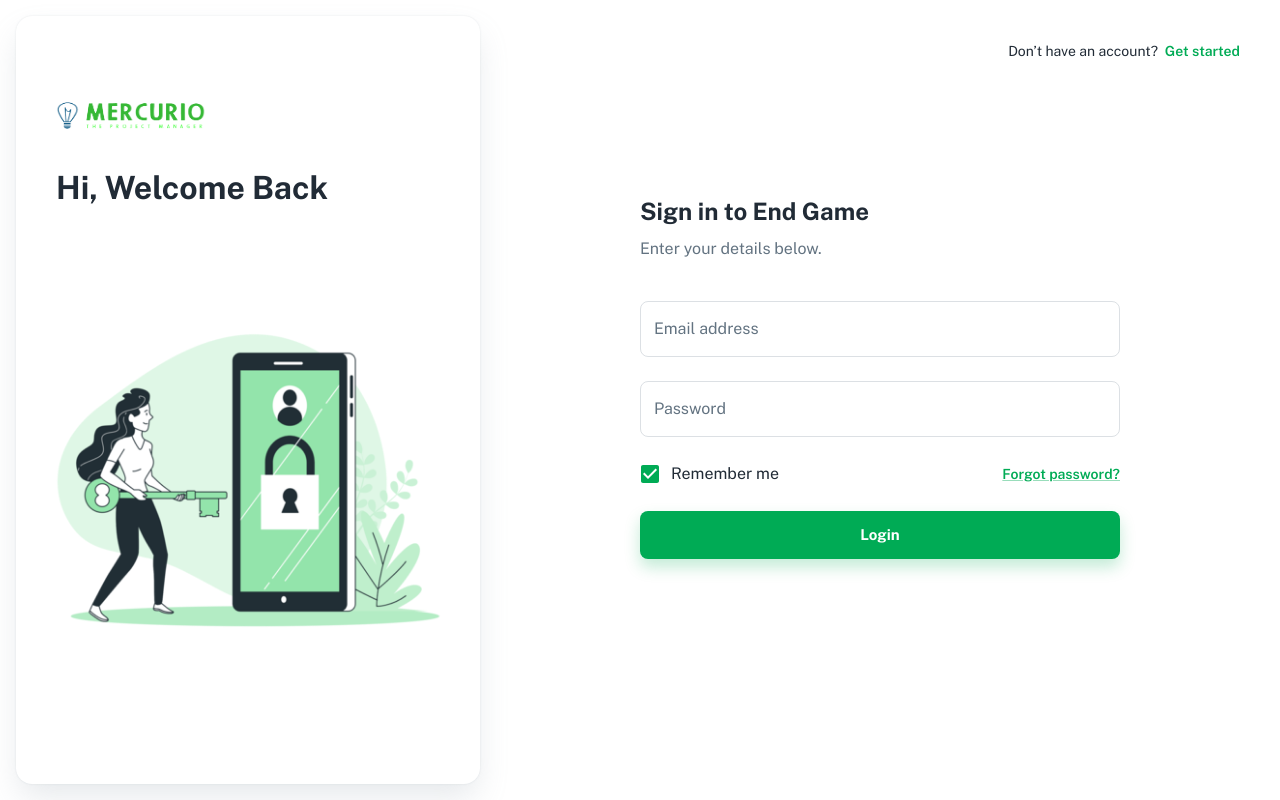
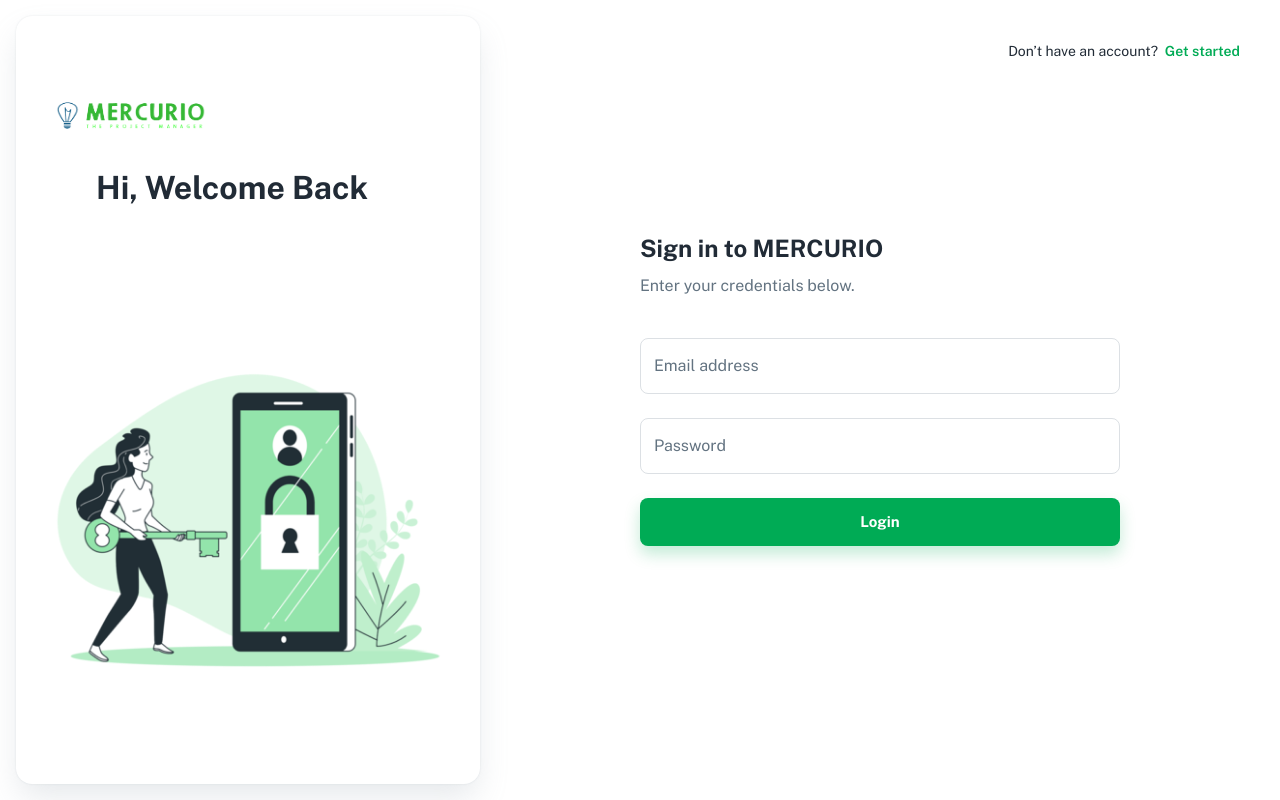
Before and after one commit to unawaretub86/EndGame, a React (Create React App) app: page /login in a window 1280 px wide. Built offline with nearby package versions, Linux system fonts and the light colour scheme; a web font is replaced by a local one.

Commit message:
style modifications added to login

```diff
--- a/src/components/authentication/login/LoginForm.jsx
+++ b/src/components/authentication/login/LoginForm.jsx
@@ -1,6 +1,6 @@
 import * as Yup from 'yup';
 import { useContext, useEffect, useState } from 'react';
-import { Link as RouterLink, useNavigate } from 'react-router-dom';
+import { useNavigate } from 'react-router-dom';
 import { useFormik, Form, FormikProvider } from 'formik';
 import { useMutation } from '@apollo/client';
 import jwtDecode from 'jwt-decode';
@@ -9,15 +9,7 @@
 import eyeFill from '@iconify/icons-eva/eye-fill';
 import eyeOffFill from '@iconify/icons-eva/eye-off-fill';
 // material
-import {
-  Link,
-  Stack,
-  Checkbox,
-  TextField,
-  IconButton,
-  InputAdornment,
-  FormControlLabel
-} from '@mui/material';
+import { Stack, TextField, IconButton, InputAdornment } from '@mui/material';
 import { LoadingButton } from '@mui/lab';
 import { ContextUser } from '../../../contexts/ContextUser';
 import { LOGIN_USER } from '../../../graphql/users/mutations';
@@ -44,8 +36,7 @@
   const formik = useFormik({
     initialValues: {
       email: '',
-      password: '',
-      remember: true
+      password: ''
     },
     validationSchema: LoginSchema,
     onSubmit: async () => {
@@ -66,13 +57,13 @@
       } catch (error) {
         console.log('LoginForm ~ error ~~', error);
         if (error.graphQLErrors) {
-          setStAlert({ open: true, isGood: false, txt: 'xERRORx : User not authorized yet' });
+          setStAlert({ open: true, isGood: false, txt: 'Warning : User not authorized yet' });
         }
       }
     }
   });
 
-  const { errors, touched, values, isSubmitting, handleSubmit, getFieldProps } = formik;
+  const { errors, touched, isSubmitting, handleSubmit, getFieldProps } = formik;
 
   const handleShowPassword = () => {
     setShowPassword((show) => !show);
@@ -114,7 +105,7 @@
             helperText={touched.password && errors.password}
           />
         </Stack>
-        <Stack direction="row" alignItems="center" justifyContent="space-between" sx={{ my: 2 }}>
+        {/* <Stack direction="row" alignItems="center" justifyContent="space-between" sx={{ my: 2 }}>
           <FormControlLabel
             control={<Checkbox {...getFieldProps('remember')} checked={values.remember} />}
             label="Remember me"
@@ -123,14 +114,15 @@
           <Link component={RouterLink} variant="subtitle2" to="#">
             Forgot password?
           </Link>
-        </Stack>
+        </Stack> */}
         <LoadingButton
           fullWidth
+          justifyContent="space-between"
           size="large"
           type="submit"
           variant="contained"
           loading={isSubmitting}
-          sx={{ mb: 6 }}
+          sx={{ my: 3 }}
         >
           Login
         </LoadingButton>
--- a/src/pages/Advances.jsx
+++ b/src/pages/Advances.jsx
@@ -208,7 +208,7 @@
                                 icon="et:search"
                                 width={30}
                                 height={30}
-                                color="success"
+                                color="secondary"
                                 variant="outlined"
                               />
                             </IconButton>
--- a/src/pages/Login.jsx
+++ b/src/pages/Login.jsx
@@ -56,7 +56,7 @@
 
       <MHidden width="mdDown">
         <SectionStyle>
-          <Typography variant="h3" sx={{ px: 5, mt: 10, mb: 5 }}>
+          <Typography variant="h3" sx={{ px: 10, mt: 15, mb: 10 }}>
             Hi, Welcome Back
           </Typography>
           <img src="/static/illustrations/illustration_login.png" alt="login" />
@@ -67,9 +67,9 @@
         <ContentStyle>
           <Stack sx={{ mb: 5 }}>
             <Typography variant="h4" gutterBottom>
-              Sign in to End Game
+              Sign in to MERCURIO
             </Typography>
-            <Typography sx={{ color: 'text.secondary' }}>Enter your details below.</Typography>
+            <Typography sx={{ color: 'text.secondary' }}>Enter your credentials below.</Typography>
           </Stack>
           {/* JWT <AuthSocial /> */}
 
@@ -78,7 +78,7 @@
           <MHidden width="smUp">
             <Typography variant="body2" align="center" sx={{ mt: 3 }}>
               Don’t have an account?&nbsp;
-              <Link variant="subtitle2" component={RouterLink} to="register">
+              <Link variant="subtitle2" component={RouterLink} to="/register">
                 Get started
               </Link>
             </Typography>
```
